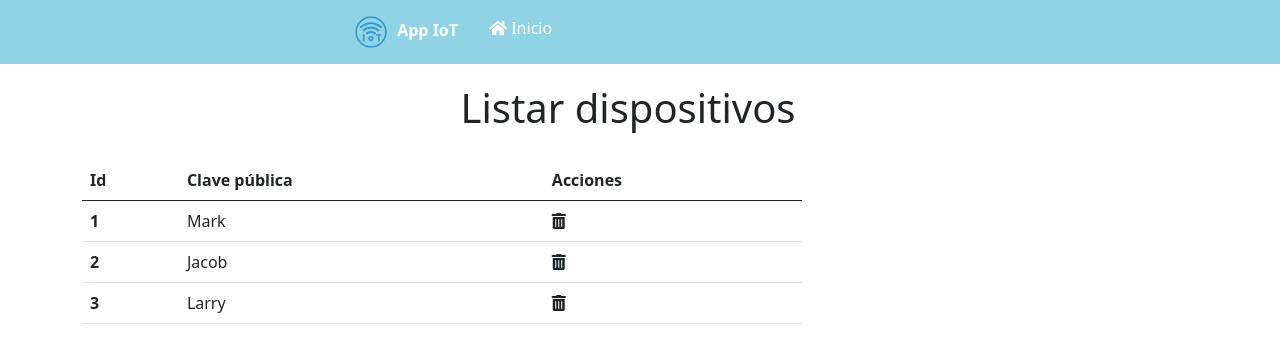
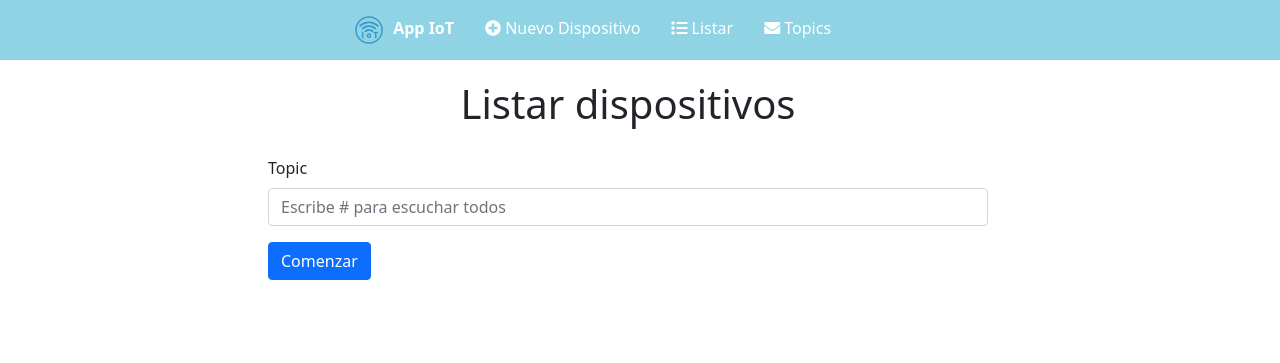
Before and after one commit to Otmanzt/Iot-Platform, a Flask app: page /selecTopic in a window 1280 px wide. Shown: the top 363 px of the page. Run offline with Flask 2, Linux system fonts and the light colour scheme; some libraries are stand-ins or nearby versions.

Commit message:
Plataforma Web #PENDIENTE: conexion a topics no esta saltando el evento on_message

```diff
--- a/device.py
+++ b/device.py
@@ -69,7 +69,7 @@ def run():
     peer_public_numbers = dh.DHPublicNumbers(client.a_public_key, params_b.parameter_numbers())
     a_public_key = peer_public_numbers.public_key(default_backend())
     b_shared_key = b_private_key.exchange(a_public_key)
-
+    print(b_public_key.public_numbers().y)
     message = "Test"
     key = KeyUtils.convert_key(b_shared_key)
     mensaje_enc = KeyUtils.encrypt_message(message,key)
--- a/main.py
+++ b/main.py
@@ -19,12 +19,50 @@ def registrar():
 
 @app.route('/listar')
 def listar():
-    return render_template('listar.html')
+    lista_dev = platform.device_list
+    num_items = len(platform.device_list)
+    return render_template('listar.html', datos=lista_dev, num_items=num_items)
+
+@app.route('/borrarDispositivo/<key_disp>')
+def borrar(key_disp):
+    platform.delete_item(key_disp)
+    num_items = len(platform.device_list)
+    lista_dev = platform.device_list
+    return render_template('listar.html', datos=lista_dev, num_items=num_items)
 
 
 @app.route('/selecTopic')
 def selecTopic():
     return render_template('selecTopic.html')
+
+
+@app.route('/escucharTopic', methods=["POST"])
+def escuchar():
+    topic = request.form['topic']
+
+    platform.client.loop_start()
+    subscribe(platform.client, topic)
+    platform.client.loop_stop()
+    '''
+    if mensaje_recibido:
+        response = {
+            "client_id": str(platform.client.client_id),
+            "mensaje": "Cliente nuevo encontrado",
+            "estado": True
+        }
+    else:
+        response = {
+            "mensaje": "No hay peticiones nuevas",
+            "estado": False
+        }
+    '''
+    response = {
+        "topic": topic,
+        "estado": False
+    }
+    response = json.dumps(response)
+    return response
+
 
 @app.route('/registrarDispositivo', methods=["POST"])
 def peticion_nuevo_dispositivo():
@@ -34,21 +72,80 @@ def peticion_nuevo_dispositivo():
     time_init = 0
 
     platform.client.loop_start()
-    Mqtt.subscribe(platform.client, topic_request)  # Topic para esperar la respuesta con los parametros de la plataforma
+    subscribe(platform.client, topic_request)  # Topic para esperar la respuesta con los parametros de la plataforma
     print("Esperando Cliente nuevo")
     while not mensaje_recibido and time_init < time_out:
-        if platform.client.msg_payload:
+        if hasattr(platform.client, 'client_id') and platform.client.client_id is not None:
             mensaje_recibido = True
         time.sleep(1)
         time_init += 1
     platform.client.loop_stop()
 
-    response = {
-        "client_id": str(platform.client.msg_payload[0])
-    }
+    if mensaje_recibido:
+        response = {
+            "client_id": str(platform.client.client_id),
+            "mensaje": "Cliente nuevo encontrado",
+            "estado": True
+        }
+    else:
+        response = {
+            "mensaje": "No hay peticiones nuevas",
+            "estado": False
+        }
 
     response = json.dumps(response)
     return response
 
+@app.route('/intercambio', methods=["POST"])
+def intercambio_claves():
+    mensaje_recibido = False
+    time_out = 20
+    time_init = 0
+
+    topic_new_params = "/topic/newConnect/" + platform.client.client_id + "/params"
+    topic_new_pb_plat = "/topic/newConnect/" + platform.client.client_id + "/publicPlatform"
+    topic_new_pb_device = "/topic/newConnect/" + platform.client.client_id + "/publicDevice"
+    topic_message = "/topic/" + platform.client.client_id + "/message"
+
+    # Parametros
+    params_pem = platform.export_parameters()
+    Mqtt.publish(platform.client, params_pem, topic_new_params)
+    # Clave publica de la plataforma
+    Mqtt.publish(platform.client, platform.a_public_key.public_numbers().y, topic_new_pb_plat)
+    # Se queda escuchando la clave publica del dispositivo
+    mensaje_recibido = False
+    time_init = 0
+    platform.client.loop_start()
+    subscribe(platform.client, topic_new_pb_device)
+    print("Esperando clave pública del dispositivo...")
+    while not mensaje_recibido and time_init < time_out:
+        if hasattr(platform.client, 'b_public_key') and platform.client.b_public_key is not None:
+            mensaje_recibido = True
+        time.sleep(1)
+        time_init += 1
+    platform.client.loop_stop()
+    print(platform.client.b_public_key)
+    peer_public_numbers = dh.DHPublicNumbers(platform.client.b_public_key, platform.parameters.parameter_numbers())
+    b_public_key = peer_public_numbers.public_key(default_backend())
+    a_shared_key = platform.a_private_key.exchange(b_public_key)
+
+    key = KeyUtils.convert_key(a_shared_key)
+    platform.device_list[platform.client.client_id] = key
+
+    if mensaje_recibido:
+        response = {
+            "pub_key": b_public_key.public_numbers().y,
+            "topic": topic_message,
+            "estado": True
+        }
+    else:
+        response = {
+            "estado": False
+        }
+    platform.re_init_params()
+    response = json.dumps(response)
+    return response
+
+
 if __name__ == '__main__':
     app.run(host='127.0.0.1', port=8080, debug=True)
--- a/templates/base.html
+++ b/templates/base.html
@@ -18,12 +18,6 @@
     <link rel="stylesheet" href="{{ url_for('static', filename='css/style.css') }}" >
     <link rel="stylesheet" href="{{ url_for('static', filename='fontawesome/css/all.css') }}" >
 
-
-    <!-- Custom CSS -->
-    <style>
-    </style>
-
-
 </head>
 
 <body>
@@ -36,10 +30,16 @@
     <div class="collapse navbar-collapse" id="navbarSupportedContent">
       <ul class="navbar-nav me-auto mb-2 mb-lg-0">
         <li class="nav-item">
-            <a class="nav-link active" style="color:white;" href="/"> <img src="{{ url_for('static', filename='icons/iot-icon.png') }}" style="margin-right:6px;width:32px;"> <b>App IoT</b></a>
+            <a class="nav-link active" style="color:white;" href="/"> <img src="{{ url_for('static', filename='icons/iot-icon.png') }}" style="margin-right:6px;width:28px;"> <b>App IoT</b></a>
         </li>
-        <li class="nav-item">
-            <a class="nav-link" href="/"><i class="fas fa-home"></i> Inicio</a>
+          <li class="nav-item">
+            <a class="nav-link" href="/registrar"><i class="fas fa-plus-circle"></i> Nuevo Dispositivo</a>
+          </li>
+          <li class="nav-item">
+            <a class="nav-link" href="/listar"><i class="fas fa-list"></i> Listar </a>
+        </li>
+          <li class="nav-item">
+            <a class="nav-link" href="/selecTopic"><i class="fas fa-envelope"></i> Topics</a>
         </li>
       </ul>
     </div>
--- a/templates/index.html
+++ b/templates/index.html
@@ -9,9 +9,9 @@
 </div>
 <br/>
 
-<div class="jumbotron text-center">
-    <a class="btn btn-lg btn-success" href="/registrar">Registrar nuevo dispositivo</a>
-    <a class="btn btn-lg btn-success" href="/listar">Listar dispositivos</a>
+<div class="jumbotron text-center mt-5">
+    <a class="btn btn-lg btn-success" href="/registrar" style="margin-right:15px;">Registrar nuevo dispositivo</a>
+    <a class="btn btn-lg btn-success" href="/listar" style="margin-right:15px;">Listar dispositivos</a>
     <a class="btn btn-lg btn-success" href="/selecTopic">Seleccionar Topic</a>
 </div>
 <br/>
--- a/templates/selecTopic.html
+++ b/templates/selecTopic.html
@@ -5,40 +5,55 @@
     <div class="col-lg-12 text-center">
         <h1>Listar dispositivos</h1>
     </div>
-    <div class="col-lg-offset-2 col-lg-8" style="margin-top:20px">
-    <table class="table">
-      <thead>
-        <tr>
-          <th scope="col">Id</th>
-          <th scope="col">Clave pública</th>
-          <th scope="col">Acciones</th>
-        </tr>
-      </thead>
-      <tbody>
-        <tr>
-          <th scope="row">1</th>
-          <td>Mark</td>
-          <td><a><i class="fas fa-trash-alt"></i></a></td>
-        </tr>
-        <tr>
-          <th scope="row">2</th>
-          <td>Jacob</td>
-          <td><a><i class="fas fa-trash-alt"></i></a></td>
-        </tr>
-        <tr>
-          <th scope="row">3</th>
-          <td>Larry</td>
-          <td><a><i class="fas fa-trash-alt"></i></a></td>
-        </tr>
-      </tbody>
-    </table>
+    <div class="offset-lg-2 col-lg-8" style="margin-top:20px">
+    <form class="row g-3">
+      <div class="col-12">
+        <label for="topic" class="form-label">Topic</label>
+        <input type="text" class="form-control" id="topic" name="topic" placeholder="Escribe # para escuchar todos">
+      </div>
+      <div class="col-12">
+        <button type="submit" class="btn btn-primary" id="comenzar">Comenzar</button>
+      </div>
+    </form>
+        <div id="spinner" class="mt-5 d-none">
+            <div class="spinner-border" role="status">
+              <span class="visually-hidden">Loading...</span>
+            </div>
+        </div>
+        <div id="respuesta"></div>
 </div>
 </div>
 <br/>
+{% endblock content %}
 
-
-
-
-
-
-{% endblock content %}
+{% block javascript%}
+    $("#comenzar").on("click",function(){
+        controlSpinner()
+        $(this).prop("disabled",true);
+	    		var fd = new FormData();
+		        var topic = $("#topic").val();
+		        fd.append('topic',topic);
+		        $.ajax({
+		            url: '/escucharTopic',
+		            type: 'post',
+		            contentType: false,
+                    data: fd,
+		            processData: false,
+		            success: function(response){
+		                if(response != 0){
+		                	var obj = JSON.parse(response)
+                            console.log(obj)
+		                }else{
+		                	var html = "No se ha encontrado ningun dispositivo";
+                            inyectarRespuesta(html);
+		                }
+		            },
+		        });
+	    	})
+    function inyectarRespuesta(texto){
+        $("#respuesta").append(texto)
+    }
+    function controlSpinner(){
+        $("#spinner").toggleClass("d-none")
+    }
+{% endblock javascript%}
```
Also changed, not shown: platform_web.py (+32 -2 lines), templates/listar.html (+12 -14 lines), templates/registrar.html (+43 -8 lines), 2 other files.
